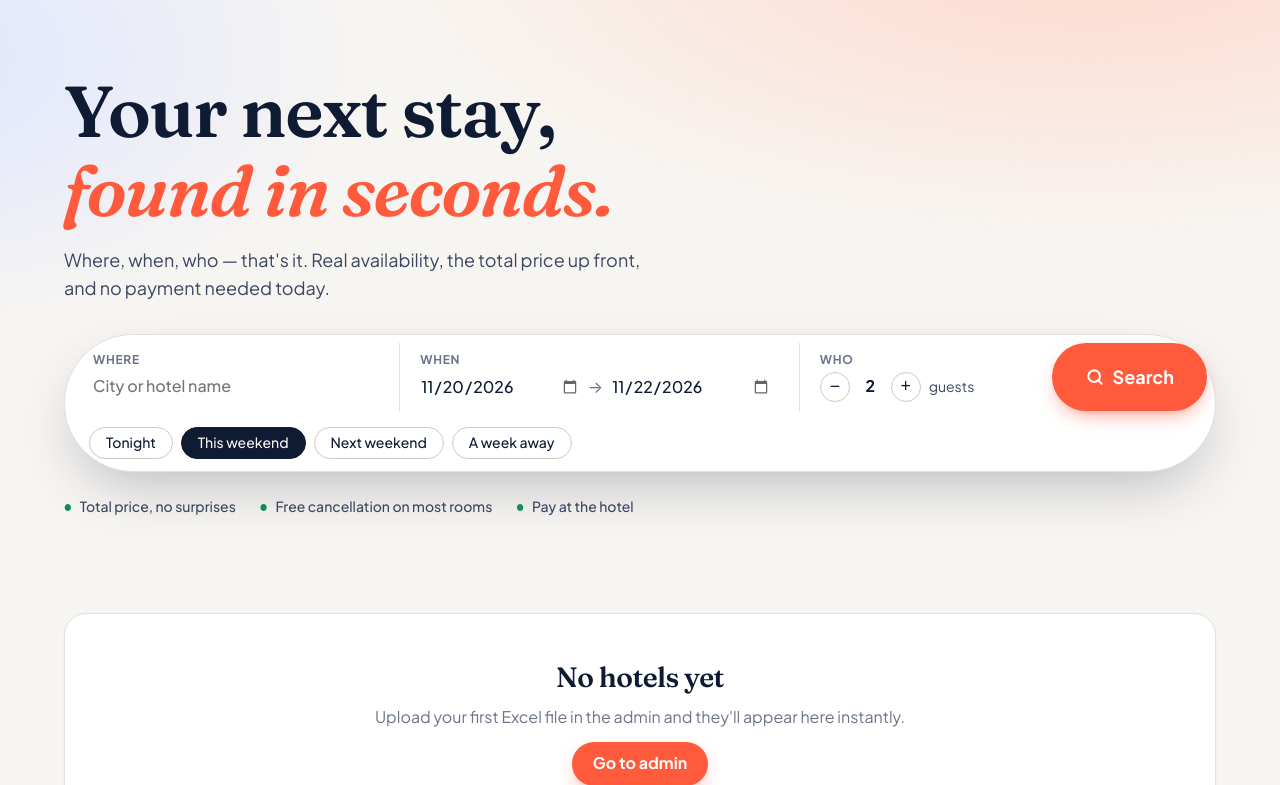
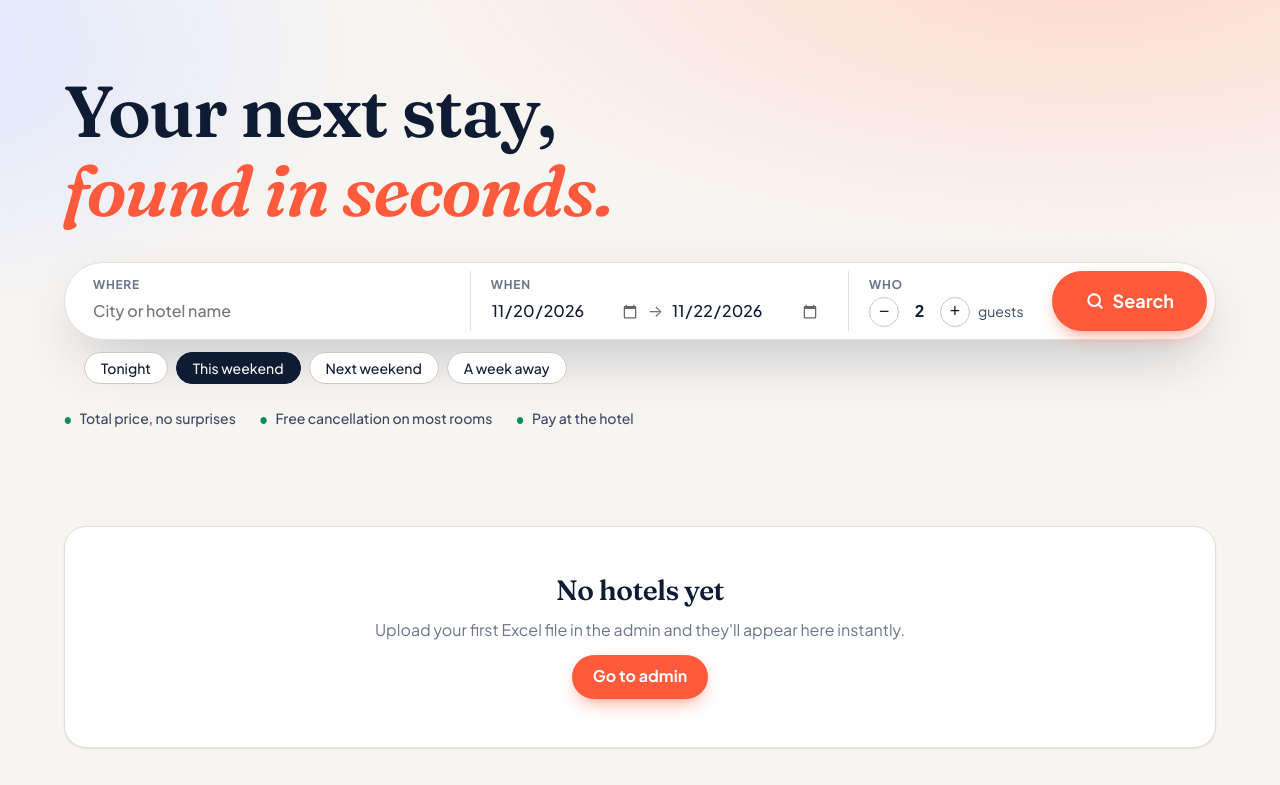
Before and after one commit to troux-hash/fichuapilot, a FastAPI app: page / in a window 1280 px wide. Shown: the part 64-849 px from the top of the page. Run offline with FastAPI, Linux system fonts and the light colour scheme; data that the repository does not hold is empty.

Commit message:
Home: remove hero subtitle; keep the Search button inside the search bar
The search bar was a pill wrapping two rows (fields + quick-date chips), so its
rounded corner cut through the Search button. The white bar now holds only the
fields and button (one-row pill on laptops, 2x2 card on tablets, stacked on
phones) with the date chips below it. Button and bar curves are concentric, so
the button sits exactly inside with equal padding at every width.

Also: scripts/dev.py runs the local preview on the local SQLite copy, since
.env now holds the live database URL.

Co-Authored-By: Claude Opus 5.5 <noreply@anthropic.com>

```diff
--- a/fichua/templates/components/ui.html
+++ b/fichua/templates/components/ui.html
@@ -18,6 +18,8 @@
 
 {% macro search_form(stay, destination='', presets=[], destinations=[], compact=false) %}
 <form class="search{% if compact %} search--compact{% endif %}" action="/search" method="get" data-search role="search">
+  {# The white bar holds only the fields + button; quick-date chips sit below it. #}
+  <div class="search__bar">
     <div class="search__field">
       <label for="destination">Where</label>
       <input id="destination" name="destination" list="destination-list" placeholder="City or hotel name"
@@ -48,6 +50,7 @@
       <svg width="20" height="20" viewBox="0 0 24 24" fill="none" stroke="currentColor" stroke-width="2.5" stroke-linecap="round" aria-hidden="true"><circle cx="11" cy="11" r="7"/><path d="m20 20-3.5-3.5"/></svg>
       <span>Search</span>
     </button>
+  </div>
   {% if presets %}
   <div class="chips search__presets" role="group" aria-label="Quick dates">
     {% for p in presets %}
--- a/fichua/templates/pages/home.html
+++ b/fichua/templates/pages/home.html
@@ -5,7 +5,6 @@
 <section class="hero">
   <div class="container">
     <h1>Your next stay, <em>found in seconds.</em></h1>
-    <p class="lede">Where, when, who — that's it. Real availability, the total price up front, and no payment needed today.</p>
     {{ ui.search_form(stay, '', presets, destinations) }}
     <div class="recent" data-recent>
       <span class="label">Pick up where you left off</span>
--- a/public/static/css/components.css
+++ b/public/static/css/components.css
@@ -48,15 +48,19 @@
 /* ---------- Hero (home) ---------- */
 .hero { background: var(--hero-gradient); padding: var(--space-8) 0 var(--space-7); }
 @media (min-width: 720px) { .hero { padding: var(--space-9) 0 var(--space-8); } }
-.hero h1 { font-size: var(--text-hero); max-width: 14ch; }
+.hero h1 { font-size: var(--text-hero); max-width: 14ch; margin-bottom: var(--space-7); }
 .hero h1 em { font-style: italic; color: var(--color-accent); }
-.hero .lede { font-size: var(--text-lg); color: var(--color-ink-soft); max-width: 46ch; margin: var(--space-4) 0 var(--space-7); }
 .trust-strip { display: flex; flex-wrap: wrap; gap: var(--space-2) var(--space-6); margin-top: var(--space-6);
   color: var(--color-ink-soft); font-size: var(--text-sm); font-weight: var(--weight-medium); }
 .trust-strip span::before { content: "●"; color: var(--color-success); margin-right: var(--space-2); font-size: 0.6em; vertical-align: middle; }
 
-/* ---------- Search ---------- */
-.search {
+/* ---------- Search ----------
+   Phone (<768): stacked card · Tablet (768–1023): 2×2 card · Laptop (1024+): one-row pill.
+   The white bar (.search__bar) holds only the fields + button; quick-date chips sit below it.
+   In the pill, the gap around the full-height pill button equals the bar's own padding, so
+   both curves are concentric and the button can never poke outside the bar. */
+.search { --search-row: 60px; display: grid; gap: var(--space-3); }
+.search__bar {
   display: grid; gap: var(--space-2);
   background: var(--color-surface); border: 1px solid var(--color-border);
   border-radius: var(--radius-lg); padding: var(--space-3); box-shadow: var(--shadow-lg);
@@ -78,7 +82,7 @@
 .search__dates span { color: var(--color-muted); }
 .search__dates input { min-width: 0; }
 .search__submit { width: 100%; }
-.search__presets { grid-column: 1 / -1; padding: var(--space-1) var(--space-1) 0; }
+.search__presets { padding: 0 var(--space-1); }
 .search__presets .chip { min-height: 32px; }
 
 .stepper { display: flex; align-items: center; gap: var(--space-2); }
@@ -94,23 +98,31 @@
 .stepper__btn:hover { border-color: var(--color-ink); }
 .stepper__unit { color: var(--color-ink-soft); font-size: var(--text-sm); }
 
-@media (min-width: 720px) {
-  .search { grid-template-columns: 1.3fr 1.6fr 1fr auto; align-items: stretch; border-radius: var(--radius-pill); padding: var(--space-2); }
-  .search__field { border-radius: var(--radius-pill); background: transparent; padding: var(--space-2) var(--space-5); }
+@media (min-width: 768px) {
+  .search__bar { grid-template-columns: minmax(0, 1fr) minmax(0, 1fr); }
+}
+@media (min-width: 1024px) {
+  .search__bar {
+    grid-template-columns: minmax(0, 1fr) auto auto auto; align-items: center;
+    border-radius: var(--radius-pill); padding: var(--space-2);
+  }
+  .search__field {
+    min-height: var(--search-row); justify-content: center;
+    border-radius: var(--radius-pill); background: transparent; padding: 0 var(--space-5);
+  }
   .search__field + .search__field { border-left: 1px solid var(--color-border); border-radius: 0; }
   .search__field:focus-within { border-radius: var(--radius-pill); }
-  .search__submit { width: auto; height: 100%; }
-  .search__presets { padding: var(--space-2) var(--space-4) var(--space-1); }
+  .search__submit { width: auto; height: var(--search-row); min-height: 0; }
+  .search__presets { padding: 0 var(--space-5); }
 }
-.search-shell { position: relative; }
-.search--compact { box-shadow: var(--shadow-sm); }
+.search--compact .search__bar { box-shadow: var(--shadow-sm); }
 .search--compact .search__presets { display: none; }
-@media (min-width: 720px) {
-  .search--compact .search__submit { min-height: 48px; padding: 0 var(--space-5); font-size: var(--text-md); }
+@media (min-width: 1024px) {
+  .search--compact .search__submit { width: var(--search-row); padding: 0; }
   .search--compact .search__submit span { display: none; }
 }
 
-/* Results: collapsed search pill on phones */
+/* Results: collapsed search pill on phones and tablets */
 .search-summary {
   display: flex; align-items: center; gap: var(--space-3); width: 100%; text-align: left;
   padding: var(--space-2) var(--space-2) var(--space-2) var(--space-4); min-height: 56px;
@@ -122,7 +134,7 @@
 .search-summary__edit { padding: var(--space-2) var(--space-4); border-radius: var(--radius-pill); background: var(--color-surface-2); font-size: var(--text-sm); font-weight: var(--weight-bold); }
 .search-collapsible { display: none; margin-top: var(--space-3); }
 .search-collapsible.is-open { display: block; }
-@media (min-width: 720px) {
+@media (min-width: 1024px) {
   .search-summary { display: none; }
   .search-collapsible { display: block; margin-top: 0; }
 }
```
Also changed, not shown: CLAUDE.md (+1 -1 lines), scripts/dev.py (added, +24 -0 lines), .claude/launch.json, README.md. Lines whose indentation alone changed are shown as unchanged.
